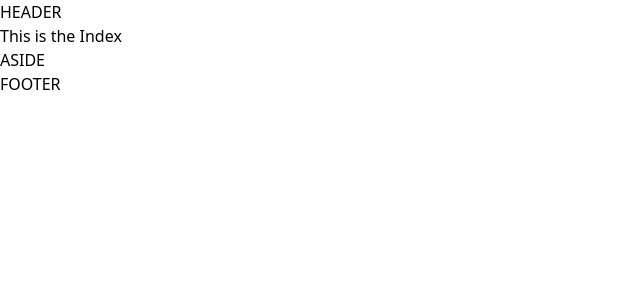
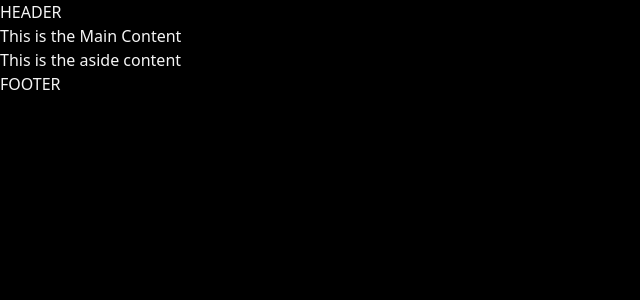
Before and after one commit to PetrusMaximus0/odin-blog-page, a React (Vite) app: page / in a window 1280 px wide. Shown: the top 300 px of the page, without its empty margins (0-640 px from the left). Built offline with nearby package versions, Linux system fonts and the light colour scheme.

Commit message:
change: Page routes are restructured. feat: Add a root component that replaces the old App component.

```diff
--- a/src/root.jsx
+++ b/src/components/root.jsx
@@ -4,10 +4,7 @@ export default function Root() {
 	return (
 		<>
 			<header> HEADER </header>
-			<main>
-				<Outlet />
-			</main>
-			<aside> ASIDE </aside>
+			<Outlet />
 			<footer> FOOTER </footer>
 		</>
 	);
--- a/src/index.scss
+++ b/src/index.scss
@@ -6,7 +6,8 @@ body{
   margin: 0;
   min-width: 320px;
   min-height: 100vh;
-  background-color: white;
+  background-color: black;
+  color: whitesmoke;
 }
 
 #root{
--- a/src/routes.jsx
+++ b/src/routes.jsx
@@ -1,4 +1,6 @@
-import Root from './root';
+import Root from './components/root';
+import { Outlet } from 'react-router-dom';
+
 //
 export default [
 	{
@@ -6,19 +8,30 @@ export default [
 		element: <Root />,
 		errorElement: <h1>Error Page!</h1>,
 		children: [
-			{ index: true, element: <h1> This is the Index </h1> },
 			{
-				path: '/post/:id',
-				element: <h1> This is a post with an ID </h1>,
+				path: '/',
+				element: (
+					<>
+						<Outlet />
+						<aside> This is the aside content</aside>
+					</>
+				),
+				children: [
+					{
+						path: '/',
+						element: <main>This is the Main Content</main>,
+					},
+					{
+						path: '/post/:id',
+						element: <main>Post with ID</main>,
+					},
+				],
+			},
+
+			{
+				path: '/list/:type/:query',
+				element: <h1>List of blogposts by query type and query</h1>,
 			},
 		],
 	},
-	{
-		path: '/category/:id',
-		element: <h1> List of posts by category </h1>,
-	},
-	{
-		path: '/archive/:date',
-		element: <h1> List of blogposts in this year, includes current year </h1>,
-	},
 ];
```
